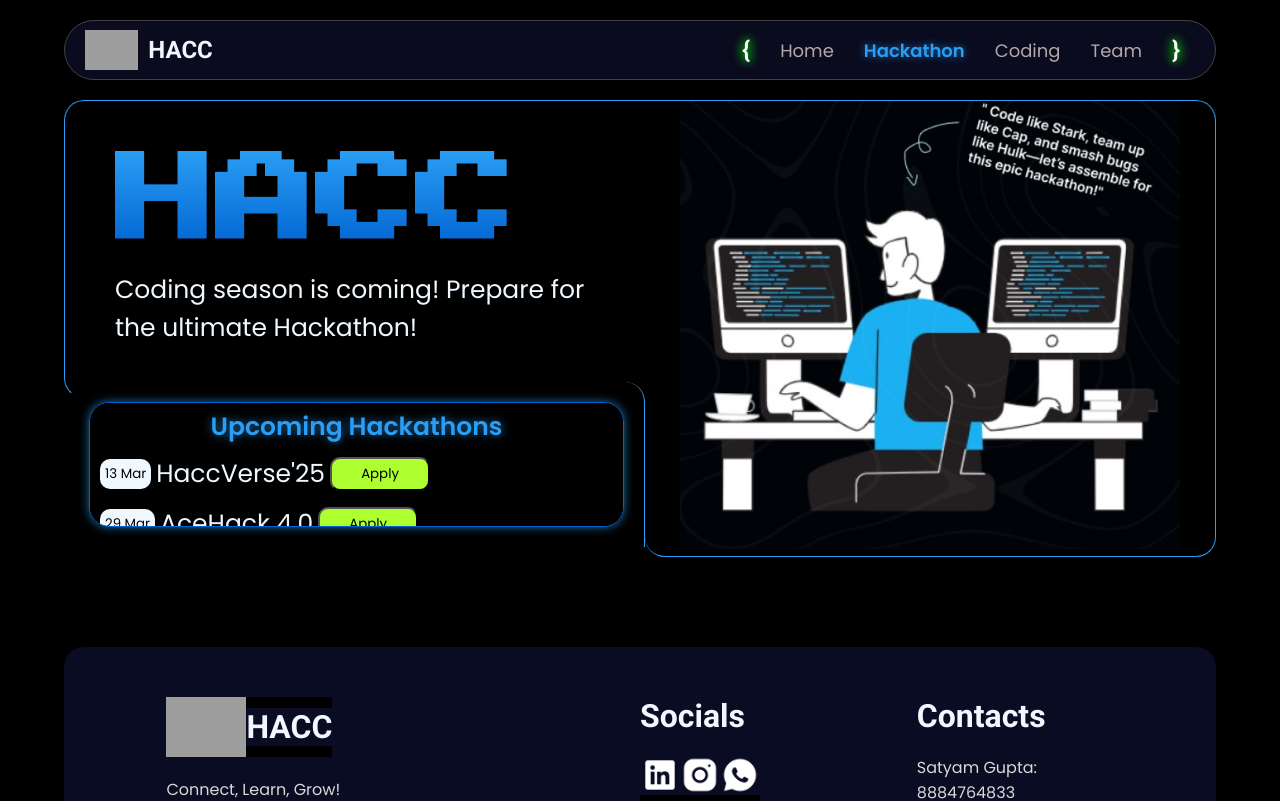
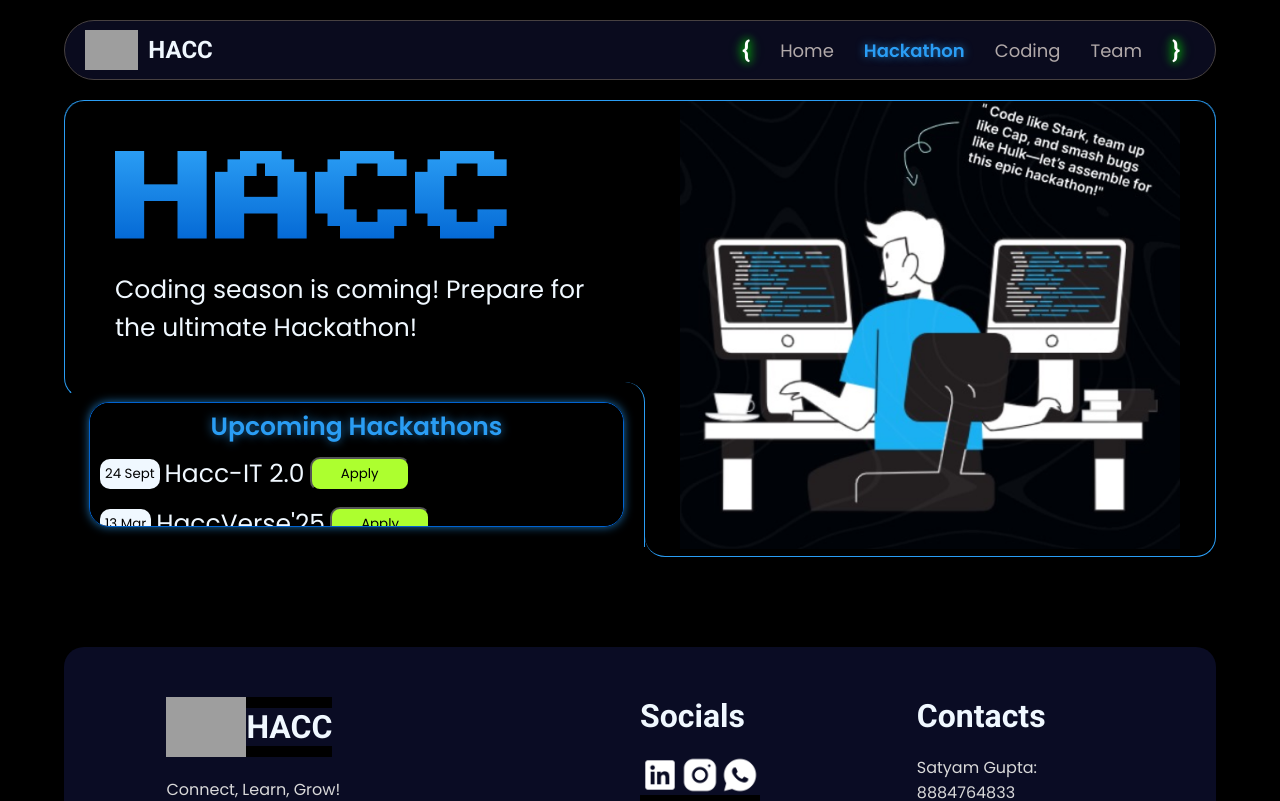
Before and after one commit to SnippetTechie/HACC, a React (Vite) app: page /hackathon in a window 1280 px wide. Shown: the top 801 px of the page. Built offline with nearby package versions, Linux system fonts and the light colour scheme; grey boxes are pictures that could not be loaded.

Commit message:
Add latest hackathon details

```diff
--- a/src/pages/Hackathon/Hackathon.jsx
+++ b/src/pages/Hackathon/Hackathon.jsx
@@ -19,6 +19,7 @@ const Hackathon = () => {
         <div className="hackathons">
             <h1>Upcoming Hackathons</h1>
             <ul>
+                <li><button className='date'>24 Sept</button>Hacc-IT 2.0<a href='https://hacc-it-2-0.vercel.app/'><button className="submit">Apply</button></a></li>
                 <li><button className='date'>13 Mar</button>HaccVerse'25<a href='https://haccverse.hacc.co.in'><button className="submit">Apply</button></a></li>
                 <li><button className='date'>29 Mar</button>AceHack 4.0<a href='https://acehack.uem.edu.in'><button className="submit">Apply</button></a></li>
             </ul>
```
